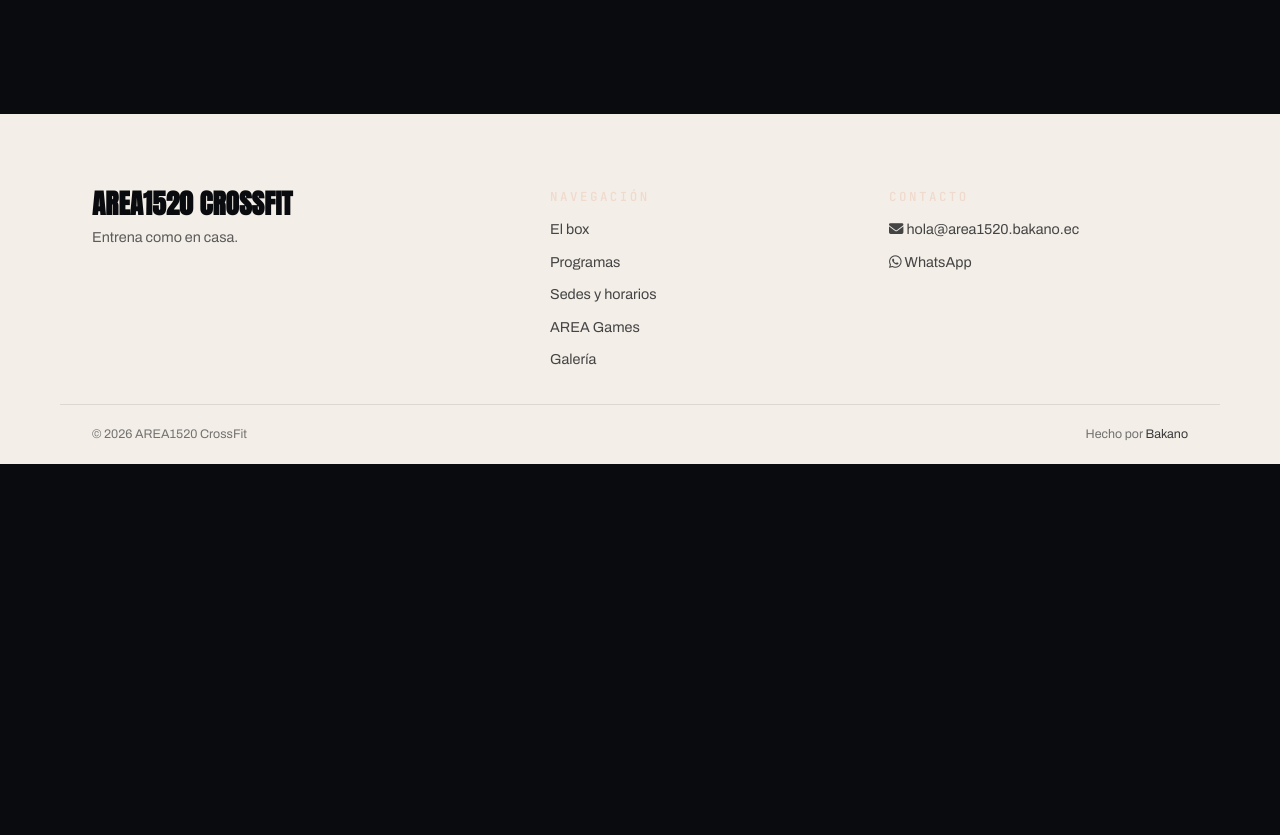
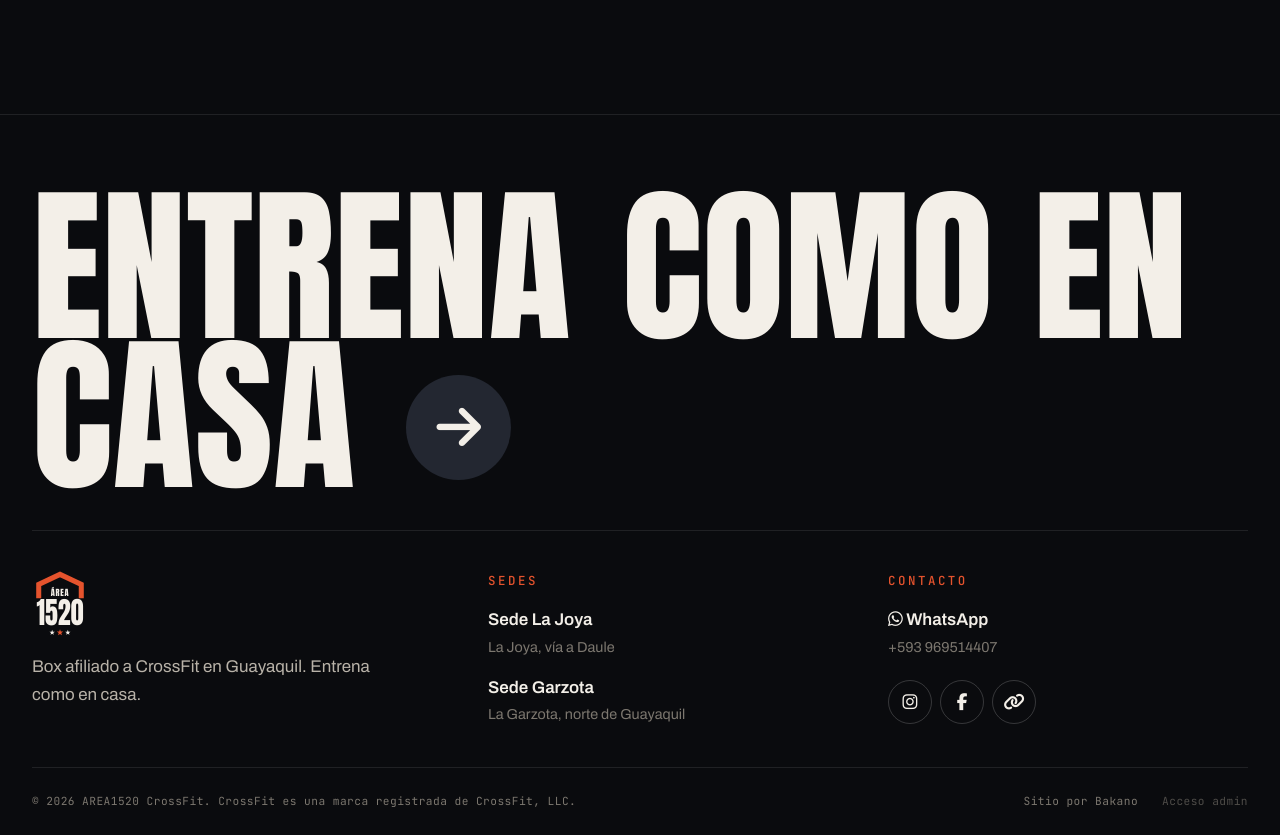
Before and after one commit to yeyodev1/area1520-frontapp, a Vue app: page / in a window 1280 px wide. Shown: the part 800-1635 px from the top of the page. Before the commit the page ends 1264 px from the top, so only its background shows below. Built offline with nearby package versions, Linux system fonts and the light colour scheme; no server answers.

Commit message:
feat: footer con titular gigante, sedes y redes
Co-Authored-By: Claude Opus 5.5 <noreply@anthropic.com>

```diff
--- a/src/layout/TheFooter.vue
+++ b/src/layout/TheFooter.vue
@@ -1,103 +1,229 @@
 <script setup lang="ts">
-import { site, whatsappLink } from '@/config/site'
+import { site, whatsappLink, firstDayMessage } from '@/config/site'
+import BrandMark from '@/components/brand/BrandMark.vue'
 
 const year = new Date().getFullYear()
+
+// Crédito del estudio: no vive en site.ts porque no es copy de la marca.
+const CREDIT = { label: 'Sitio por Bakano', url: 'https://bakano.ec' }
+
+const socials = [
+  { label: 'Instagram', icon: 'fa-brands fa-instagram', url: site.social.instagram },
+  { label: 'Facebook', icon: 'fa-brands fa-facebook-f', url: site.social.facebook },
+  { label: 'Linktree', icon: 'fa-solid fa-link', url: site.social.linktree },
+].filter((item) => item.url)
 </script>
 
 <template>
   <footer class="footer">
     <div class="footer__inner">
-      <div class="footer__brand">
-        <span class="footer__name">{{ site.name }}</span>
-        <p class="footer__tagline">{{ site.tagline }}</p>
+      <a :href="whatsappLink(firstDayMessage)" class="footer__headline" target="_blank" rel="noopener">
+        <span v-for="word in site.hero.title" :key="word" class="footer__word">{{ word }}</span>
+        <span class="footer__arrow" aria-hidden="true"><i class="fa-solid fa-arrow-right"></i></span>
+        <span class="visually-hidden">: escríbenos por WhatsApp</span>
+      </a>
+
+      <div class="footer__cols">
+        <div class="footer__col footer__col--brand">
+          <BrandMark :size="56" />
+          <p class="footer__text">{{ site.footer.text }}</p>
         </div>
 
         <div class="footer__col">
-        <h4 class="footer__heading">Navegación</h4>
-        <RouterLink v-for="link in site.nav" :key="link.to" :to="link.to">
-          {{ link.label }}
-        </RouterLink>
+          <p class="footer__label">Sedes</p>
+          <a
+            v-for="loc in site.locations.items"
+            :key="loc.slug"
+            :href="loc.mapsUrl"
+            class="footer__link"
+            target="_blank"
+            rel="noopener"
+          >
+            <strong>{{ loc.name }}</strong>
+            <span>{{ loc.area }}</span>
+          </a>
         </div>
 
         <div class="footer__col">
-        <h4 class="footer__heading">Contacto</h4>
-        <a :href="`mailto:${site.email}`">
-          <i class="fa-solid fa-envelope"></i> {{ site.email }}
+          <p class="footer__label">Contacto</p>
+          <a :href="whatsappLink()" class="footer__link" target="_blank" rel="noopener">
+            <strong><i class="fa-brands fa-whatsapp"></i> WhatsApp</strong>
+            <span>+{{ site.whatsapp.slice(0, 3) }} {{ site.whatsapp.slice(3) }}</span>
           </a>
-        <a v-if="site.whatsapp" :href="whatsappLink()" target="_blank" rel="noopener">
-          <i class="fa-brands fa-whatsapp"></i> WhatsApp
+          <div class="footer__socials">
+            <a
+              v-for="item in socials"
+              :key="item.label"
+              :href="item.url"
+              class="footer__social"
+              target="_blank"
+              rel="noopener"
+              :aria-label="item.label"
+            >
+              <i :class="item.icon"></i>
             </a>
           </div>
         </div>
+      </div>
 
-    <div class="footer__bar">
-      <span>© {{ year }} {{ site.name }}</span>
-      <span class="footer__credit">Hecho por <a href="https://bakano.ec" target="_blank" rel="noopener">Bakano</a></span>
+      <div class="footer__bottom">
+        <p>© {{ year }} {{ site.name }}. {{ site.footer.legal }}</p>
+        <div class="footer__meta">
+          <a :href="CREDIT.url" target="_blank" rel="noopener">{{ CREDIT.label }}</a>
+          <RouterLink to="/login" class="footer__admin">Acceso admin</RouterLink>
+        </div>
+      </div>
     </div>
   </footer>
 </template>
 
 <style scoped lang="scss">
 .footer {
-  background: $ink;
-  color: rgba($paper, 0.85);
-  margin-top: auto;
+  background: $night;
+  border-top: 1px solid $line;
+  overflow: hidden;
 
   &__inner {
-    @include container;
-    @include flex-cards(220px, 2.5rem);
-    padding-block: $space-xl 2rem;
+    @include container(1320px);
+    padding-block: $space-xl 1.5rem;
   }
 
-  &__brand {
-    flex: 2 1 260px;
+  &__headline {
+    @include flex(row, flex-end, flex-start, 0 0.3em);
+    flex-wrap: wrap;
+    font-family: $font-display;
+    font-size: clamp(3.2rem, 1rem + 12vw, 13rem);
+    line-height: 0.88;
+    text-transform: uppercase;
+    color: $bone;
+    padding-bottom: $space-lg;
+    border-bottom: 1px solid $line;
+
+    &:hover .footer__word:last-of-type,
+    &:focus-visible .footer__word:last-of-type {
+      color: $accent;
     }
 
-  &__name {
-    @include display($text-xl, 600);
-    color: $paper;
-    display: block;
-    margin-bottom: 0.6rem;
+    &:hover .footer__arrow {
+      transform: translateX(0.12em) rotate(-45deg);
+      background: $accent;
+    }
   }
 
-  &__tagline {
-    font-size: $text-sm;
-    color: rgba($paper, 0.65);
-    max-width: 34ch;
+  &__word {
+    transition: color 0.3s ease;
+  }
+
+  &__arrow {
+    display: none;
+    align-items: center;
+    justify-content: center;
+    width: 0.62em;
+    height: 0.62em;
+    margin-bottom: 0.06em;
+    border-radius: 50%;
+    background: $iron;
+    transition:
+      transform 0.4s $ease,
+      background-color 0.3s ease;
+
+    @include from('md') {
+      display: flex;
+    }
+
+    i {
+      font-size: 0.3em;
+    }
+  }
+
+  &__cols {
+    @include flex-cards(220px, 2.5rem);
+    padding-block: $space-lg;
   }
 
   &__col {
-    @include flex(column, flex-start, flex-start, 0.55rem);
-    font-size: $text-sm;
+    @include flex(column, flex-start, flex-start, 0.9rem);
 
-    a {
-      color: rgba($paper, 0.75);
-      @include transition(color);
-
-      &:hover {
-        color: $accent-soft;
-      }
+    &--brand {
+      flex-grow: 1.4;
     }
   }
 
-  &__heading {
-    @include eyebrow;
-    color: $accent-soft;
-    margin-bottom: 0.4rem;
+  &__text {
+    color: $bone-soft;
+    max-width: 22rem;
   }
 
-  &__bar {
-    @include container;
-    @include flex(row, center, space-between, 1rem);
-    flex-wrap: wrap;
-    padding-block: 1.2rem;
-    border-top: 1px solid rgba($paper, 0.1);
-    font-size: $text-xs;
-    color: rgba($paper, 0.55);
+  &__label {
+    @include eyebrow;
   }
 
-  &__credit a {
-    color: rgba($paper, 0.8);
+  &__link {
+    @include flex(column, flex-start, flex-start, 0.1rem);
+    transition: color 0.2s ease;
+
+    strong {
+      font-weight: 600;
+      color: $bone;
+    }
+
+    span {
+      font-size: $text-sm;
+      color: $bone-muted;
+    }
+
+    &:hover strong {
+      color: $accent;
+    }
+  }
+
+  &__socials {
+    @include flex(row, center, flex-start, 0.5rem);
+    margin-top: 0.4rem;
+  }
+
+  &__social {
+    @include flex(row, center, center);
+    width: 44px;
+    height: 44px;
+    border: 1px solid $line-strong;
+    border-radius: 50%;
+    color: $bone;
+    transition:
+      background-color 0.2s ease,
+      border-color 0.2s ease;
+
+    &:hover {
+      background: $accent;
+      border-color: $accent;
+    }
+  }
+
+  &__bottom {
+    @include flex(column, flex-start, space-between, 0.75rem);
+    padding-top: 1.5rem;
+    border-top: 1px solid $line;
+    font-family: $font-mono;
+    font-size: 0.7rem;
+    letter-spacing: 0.04em;
+    color: $bone-muted;
+
+    @include from('md') {
+      flex-direction: row;
+      align-items: center;
+    }
+
+    a:hover {
+      color: $bone;
+    }
+  }
+
+  &__meta {
+    @include flex(row, center, flex-start, 1.5rem);
+  }
+
+  &__admin {
+    opacity: 0.6;
   }
 }
 </style>
```
Lines whose indentation alone changed are shown as unchanged.
